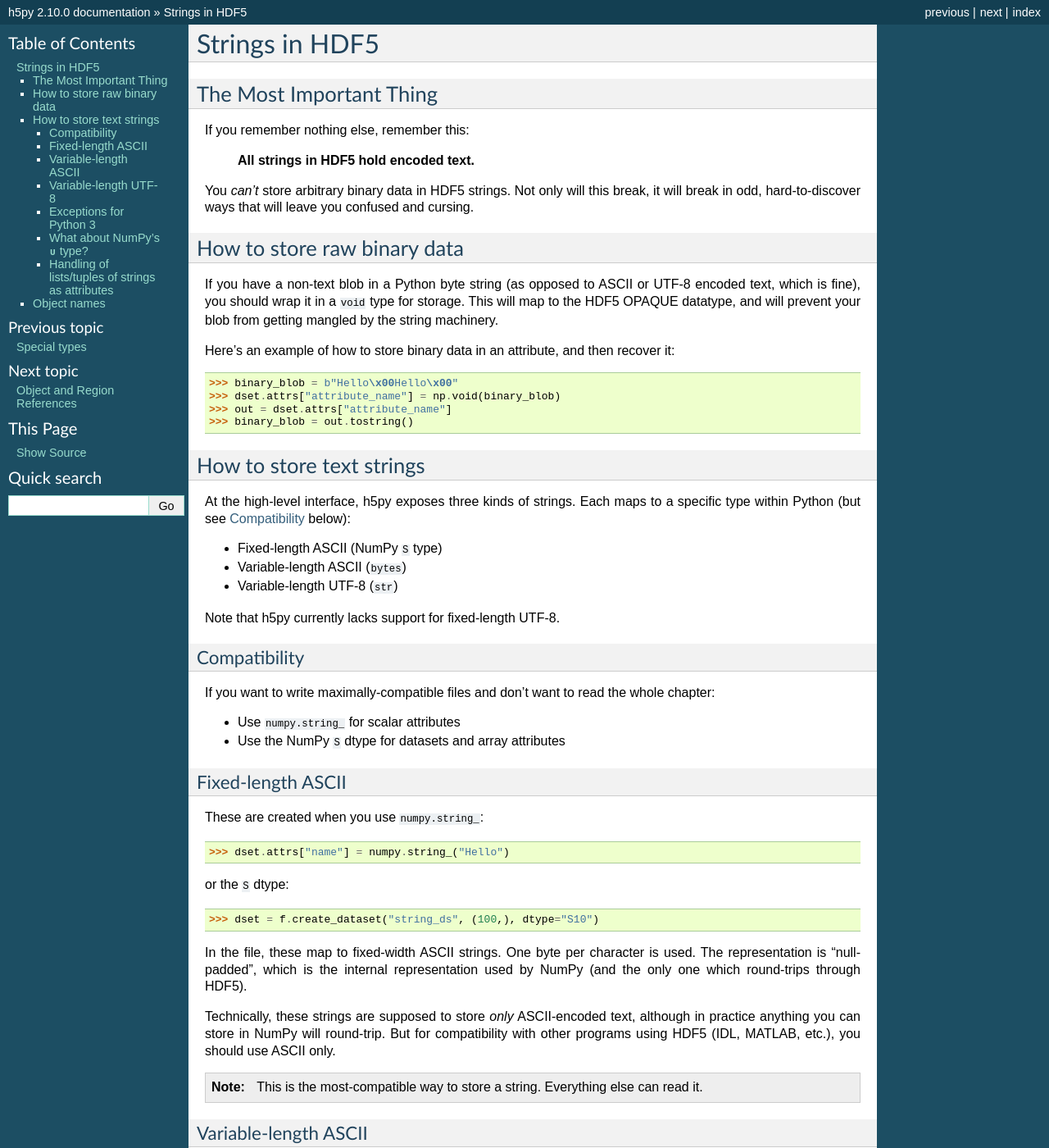
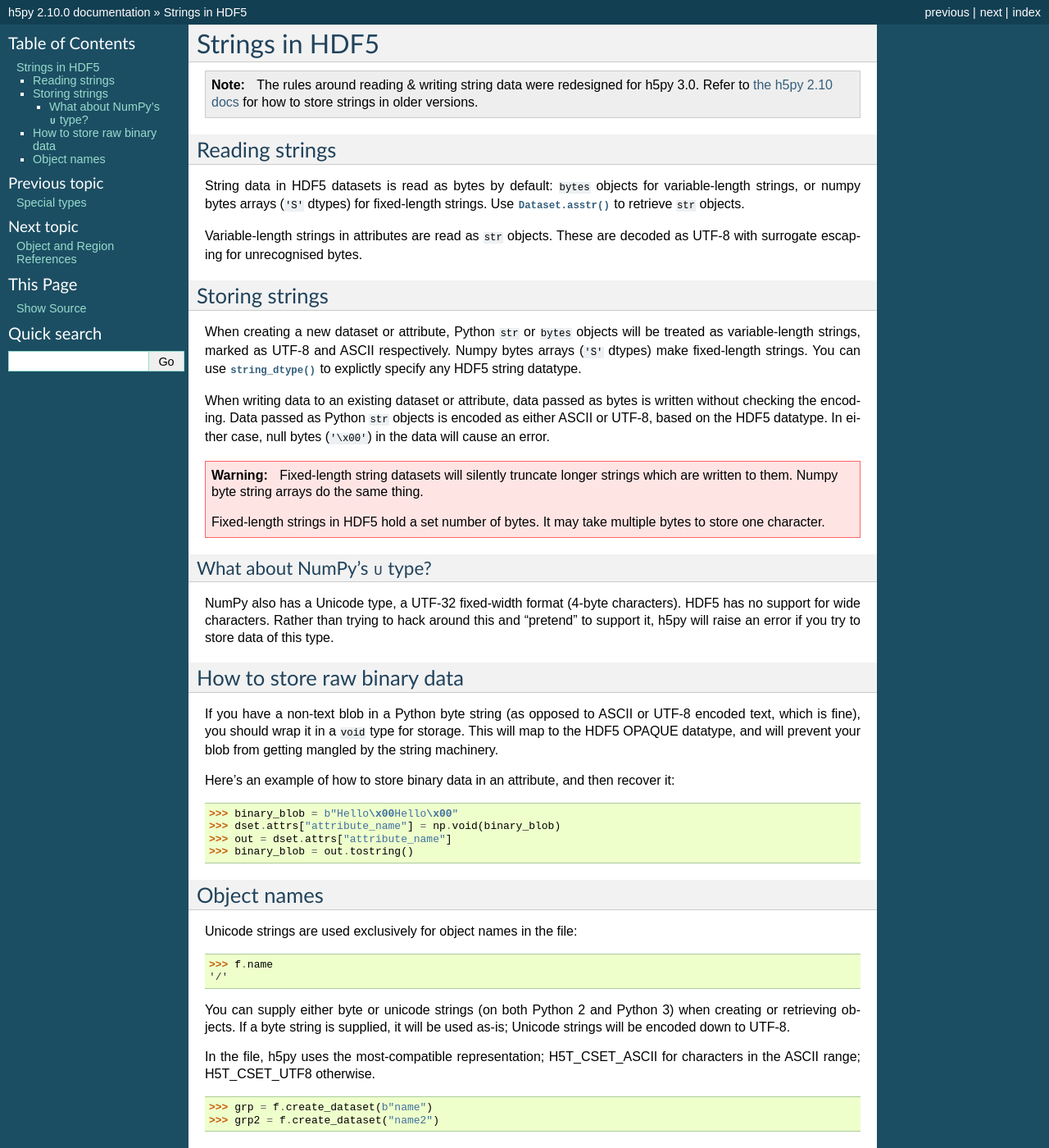
Before and after one commit to h5py/h5py, a Sphinx documentation site: the page built from docs/strings.rst, in a window 1280 px wide and 1400 px high. Shown: the whole window at 82% size. Built offline with Sphinx 7.4.7, drawn with Linux system fonts in a browser that asks for light colours; pages that are not in the unit, such as notebooks, are missing from menus; some of the changed text lies outside the part shown.

Commit message:
Update main documentation of strings

```diff
--- a/docs/special.rst
+++ b/docs/special.rst
@@ -58,10 +58,6 @@ Here's an example showing how to create a VL array of strings::
    :param encoding: ``'utf-8'`` or ``'ascii'``.
    :param length: ``None`` for variable-length, or an integer for fixed-length
                   string data, giving the length in bytes.
-
-If ``encoding`` is ``'utf-8'``, the variable length strings should be passed as
-Python ``str`` objects (``unicode`` in Python 2).
-For ``'ascii'``, they should be passed as bytes.
 
 .. function:: check_string_dtype(dt)
 
--- a/docs/strings.rst
+++ b/docs/strings.rst
@@ -3,17 +3,50 @@
 Strings in HDF5
 ===============
 
-The Most Important Thing
-------------------------
+.. note::
 
-If you remember nothing else, remember this:
+   The rules around reading & writing string data were redesigned for h5py
+   3.0. Refer to `the h5py 2.10 docs <https://docs.h5py.org/en/2.10.0/strings.html>`__
+   for how to store strings in older versions.
 
-    **All strings in HDF5 hold encoded text.**
+Reading strings
+---------------
 
-You *can't* store arbitrary binary data in HDF5 strings.  Not only will this
-break, it will break in odd, hard-to-discover ways that will leave
-you confused and cursing.
+String data in HDF5 datasets is read as bytes by default: ``bytes`` objects
+for variable-length strings, or numpy bytes arrays (``'S'`` dtypes) for
+fixed-length strings. Use :meth:`.Dataset.asstr` to retrieve ``str`` objects.
 
+Variable-length strings in attributes are read as ``str`` objects. These are
+decoded as UTF-8 with surrogate escaping for unrecognised bytes.
+
+Storing strings
+---------------
+
+When creating a new dataset or attribute, Python ``str`` or ``bytes`` objects
+will be treated as variable-length strings, marked as UTF-8 and ASCII respectively.
+Numpy bytes arrays (``'S'`` dtypes) make fixed-length strings.
+You can use :func:`.string_dtype` to explictly specify any HDF5 string datatype.
+
+When writing data to an existing dataset or attribute, data passed as bytes is
+written without checking the encoding. Data passed as Python ``str`` objects
+is encoded as either ASCII or UTF-8, based on the HDF5 datatype.
+In either case, null bytes (``'\x00'``) in the data will cause an error.
+
+.. warning::
+
+   Fixed-length string datasets will silently truncate longer strings which
+   are written to them. Numpy byte string arrays do the same thing.
+
+   Fixed-length strings in HDF5 hold a set number of bytes.
+   It may take multiple bytes to store one character.
+
+What about NumPy's ``U`` type?
+^^^^^^^^^^^^^^^^^^^^^^^^^^^^^^
+
+NumPy also has a Unicode type, a UTF-32 fixed-width format (4-byte characters).
+HDF5 has no support for wide characters.  Rather than trying to hack around
+this and "pretend" to support it, h5py will raise an error if you try to store
+data of this type.
 
 .. _str_binary:
 
@@ -33,135 +66,6 @@ recover it::
     >>> out = dset.attrs["attribute_name"]
     >>> binary_blob = out.tostring()
 
-
-
-How to store text strings
--------------------------
-
-At the high-level interface, h5py exposes three kinds of strings.  Each maps
-to a specific type within Python (but see :ref:`str_py3` below):
-
-* Fixed-length ASCII (NumPy ``S`` type)
-* Variable-length ASCII (``bytes``)
-* Variable-length UTF-8 (``str``)
-
-Note that h5py currently lacks support for fixed-length UTF-8.
-
-.. _str_py3:
-
-Compatibility
-^^^^^^^^^^^^^
-
-If you want to write maximally-compatible files and don't want to read the
-whole chapter:
-
-* Use ``numpy.string_`` for scalar attributes
-* Use the NumPy ``S`` dtype for datasets and array attributes
-
-
-Fixed-length ASCII
-^^^^^^^^^^^^^^^^^^
-
-These are created when you use ``numpy.string_``:
-
-    >>> dset.attrs["name"] = numpy.string_("Hello")
-
-or the ``S`` dtype::
-
-    >>> dset = f.create_dataset("string_ds", (100,), dtype="S10")
-
-In the file, these map to fixed-width ASCII strings.  One byte per character
-is used.  The representation is "null-padded", which is the internal
-representation used by NumPy (and the only one which round-trips through HDF5).
-
-Technically, these strings are supposed to store `only` ASCII-encoded text,
-although in practice anything you can store in NumPy will round-trip.  But
-for compatibility with other programs using HDF5 (IDL, MATLAB, etc.), you
-should use ASCII only.
-
-.. note::
-
-    This is the most-compatible way to store a string.  Everything else
-    can read it.
-
-Variable-length ASCII
-^^^^^^^^^^^^^^^^^^^^^
-
-These are created when you assign a byte string to an attribute::
-
-    >>> dset.attrs["attr"] = b"Hello"
-
-or when you create a dataset with an explicit ascii string dtype::
-
-    >>> dt = h5py.string_dtype(encoding='ascii')
-    >>> dset = f.create_dataset("name", (100,), dtype=dt)
-
-Note that they're `not` fully identical to Python byte strings.  You can
-only store ASCII-encoded text, without NULL bytes::
-
-    >>> dset.attrs["name"] = b"Hello\x00there"
-    ValueError: VLEN strings do not support embedded NULLs
-
-In the file, these are created as variable-length strings with character set
-H5T_CSET_ASCII.
-
-
-Variable-length UTF-8
-^^^^^^^^^^^^^^^^^^^^^
-
-These are created when you assign a unicode string to an attribute::
-
-    >>> dset.attrs["name"] = "Hello"
-
-or if you create a dataset with an explicit string dtype:
-
-    >>> dt = h5py.string_dtype()
-    >>> dset = f.create_dataset("name", (100,), dtype=dt)
-
-They can store any character a Python unicode string can store, with the
-exception of NULLs.  In the file these are created as variable-length strings
-with character set H5T_CSET_UTF8.
-
-
-Exceptions for Python 3
-^^^^^^^^^^^^^^^^^^^^^^^
-
-Most strings in the HDF5 world are stored in ASCII, which means they map to
-byte strings.  But in Python 3, there's a strict separation between `data` and
-`text`, which intentionally makes it painful to handle encoded strings
-directly.
-
-So, when reading or writing scalar string attributes, on Python 3 they will
-`always` be returned as type ``str``, regardless of the underlying storage
-mechanism.  The regular rules for writing apply; to get a fixed-width ASCII
-string, use ``numpy.string_``, and to get a variable-length ASCII string, use
-``bytes``.
-
-
-What about NumPy's ``U`` type?
-^^^^^^^^^^^^^^^^^^^^^^^^^^^^^^
-
-NumPy also has a Unicode type, a UTF-32 fixed-width format (4-byte characters).
-HDF5 has no support for wide characters.  Rather than trying to hack around
-this and "pretend" to support it, h5py will raise an error when attempting
-to create datasets or attributes of this type.
-
-
-Handling of lists/tuples of strings as attributes
-^^^^^^^^^^^^^^^^^^^^^^^^^^^^^^^^^^^^^^^^^^^^^^^^^
-
-If you set an attribute equal to a Python list or tuple of unicode strings,
-such as the following:
-
-    >>> f.attrs['x'] = ('a', 'b')
-
-h5py will save these as arrays of variable-length strings with character set
-H5T_CSET_UTF8. When read back, the results will be numpy arrays of dtype
-``'object'``, as if the original data were written as:
-
-    >>> f['x'] = np.array(('a', 'b'), dtype=h5py.string_dtype(encoding='utf-8'))
-
-
 Object names
 ------------
 
```
